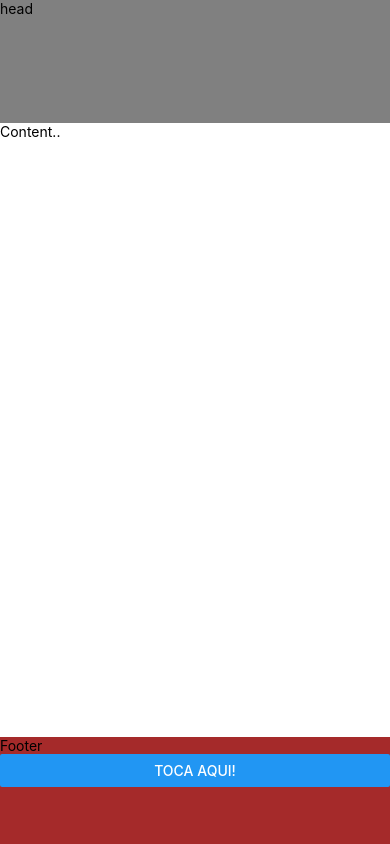
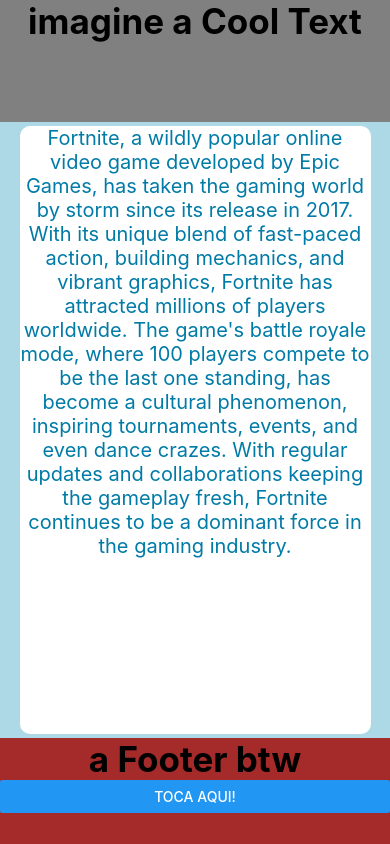
Before and after one commit to Edualvesilva/ola-react-native, a React Native app: screen / in a window 390 px wide. Built offline with nearby package versions, Linux system fonts and the light colour scheme.

Commit message:
Playing around with Texts

```diff
--- a/App.js
+++ b/App.js
@@ -18,14 +18,24 @@
       <StatusBar barStyle="light-content" />
       <SafeAreaView style={styles.container}>
         <View style={styles.head}>
-          <Text>head</Text>
+          <Text style={styles.title}>imagine a Cool Text</Text>
         </View>
 
         <View style={styles.content}>
-          <Text>Content..</Text>
+          <Text style={styles.paragaph}>
+            Fortnite, a wildly popular online video game developed by Epic
+            Games, has taken the gaming world by storm since its release in
+            2017. With its unique blend of fast-paced action, building
+            mechanics, and vibrant graphics, Fortnite has attracted millions of
+            players worldwide. The game's battle royale mode, where 100 players
+            compete to be the last one standing, has become a cultural
+            phenomenon, inspiring tournaments, events, and even dance crazes.
+            With regular updates and collaborations keeping the gameplay fresh,
+            Fortnite continues to be a dominant force in the gaming industry.
+          </Text>
         </View>
         <View style={styles.footer}>
-          <Text>Footer</Text>
+          <Text style={styles.title}>a Footer btw</Text>
           <Button title="Toca Aqui!" onPress={vai} />
         </View>
       </SafeAreaView>
@@ -41,6 +51,25 @@
     flexDirection: "row", */ // padrão é column
   },
   head: { backgroundColor: "gray", flex: 0.8 },
-  content: { backgroundColor: "white", flex: 4 },
+  content: {
+    backgroundColor: "white",
+    flex: 4,
+    width: "90%",
+    marginLeft: "auto",
+    marginRight: "auto",
+    borderRadius: 10,
+    marginBottom: 4,
+    marginTop: 4,
+  },
   footer: { backgroundColor: "brown", flex: 0.7 },
+  title: {
+    textAlign: "center",
+    fontSize: 35,
+    fontWeight: "bold",
+  },
+  paragaph: {
+    fontSize: 20,
+    textAlign: "center",
+    color: "#007BA7",
+  },
 });
```
